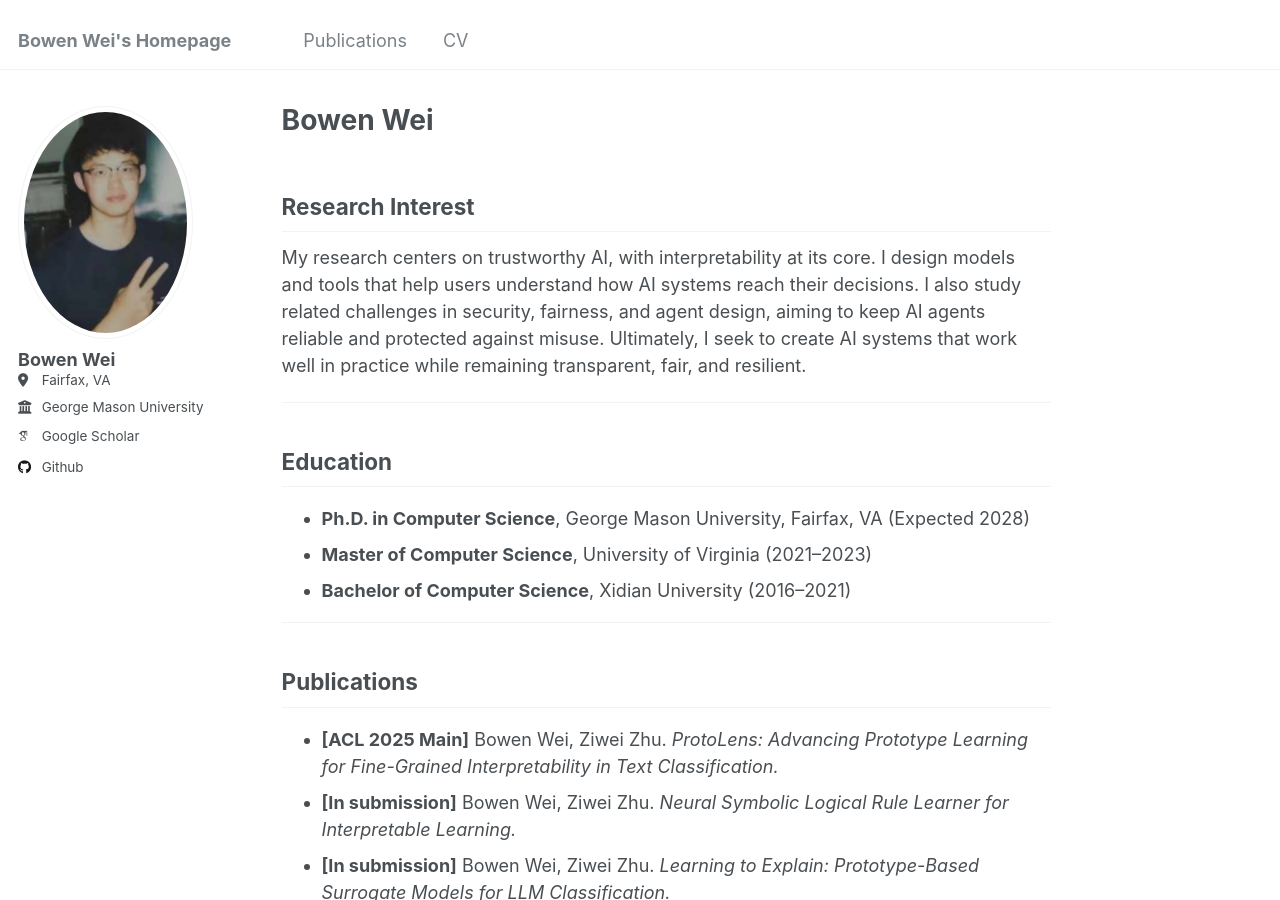
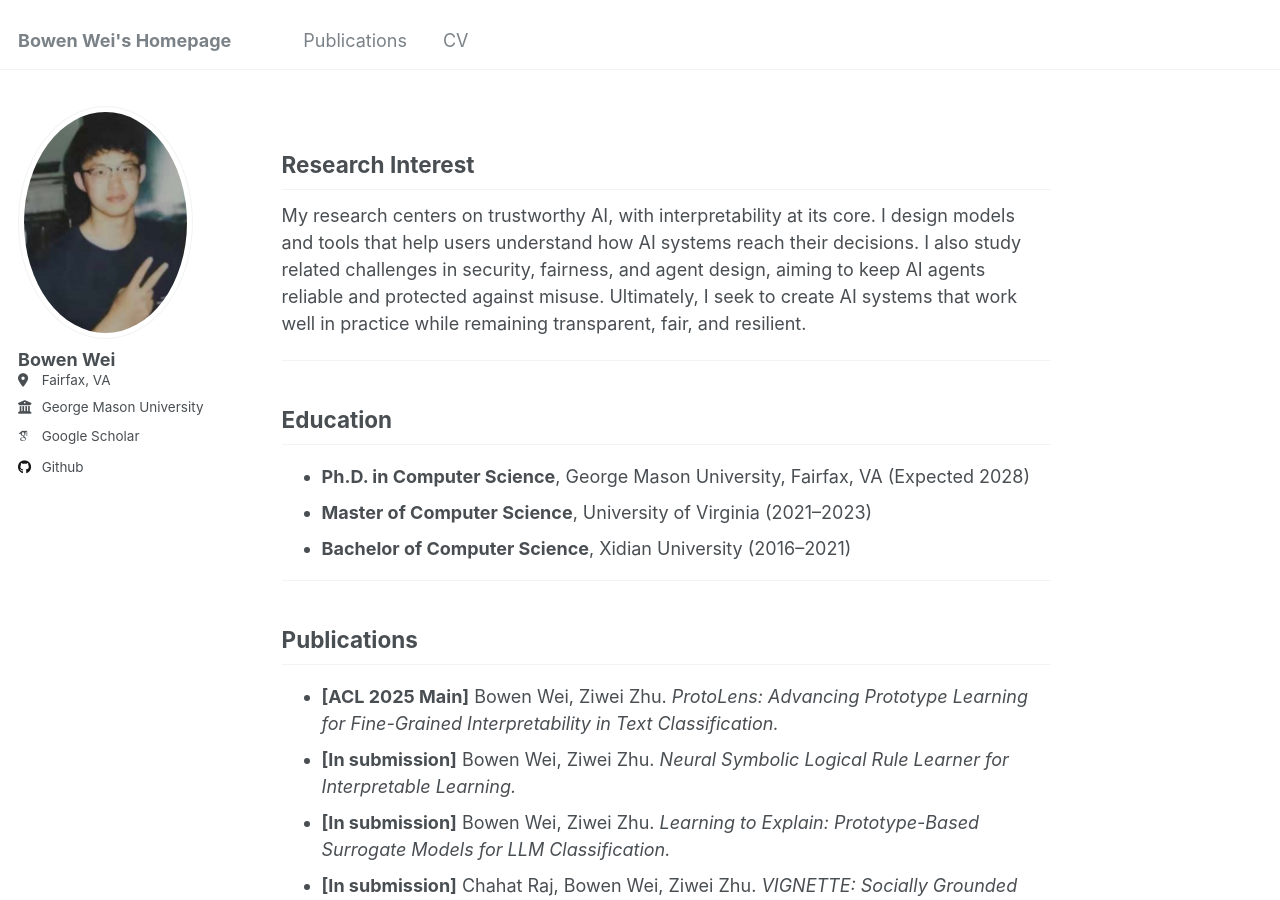
Before and after one commit to weibowen555/weibowen555.github.io, a Jekyll site: the page built from _pages/about.md, in a window 1280 px wide and 900 px high. Built offline with Jekyll 4.4.1, drawn with Linux system fonts in a browser that asks for light colours; some web fonts are replaced.

Commit message:
remove name title

```diff
--- a/_pages/about.md
+++ b/_pages/about.md
@@ -1,6 +1,5 @@
 ---
 permalink: /
-title: "Bowen Wei"
 author_profile: true
 redirect_from:
   - /about/
```
